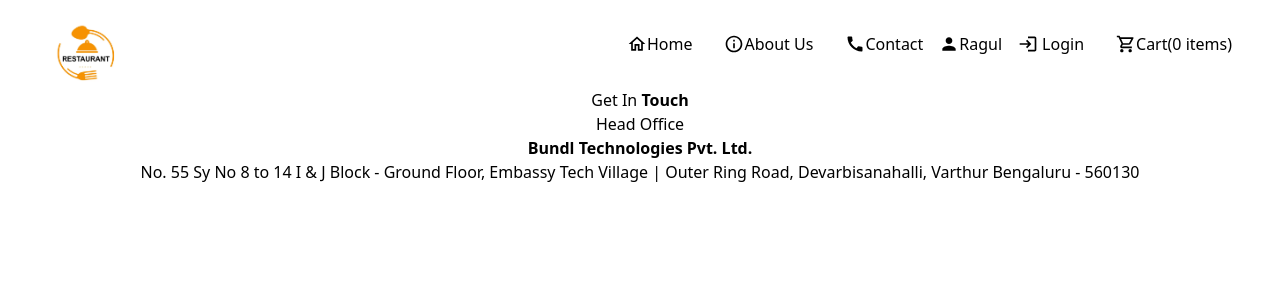
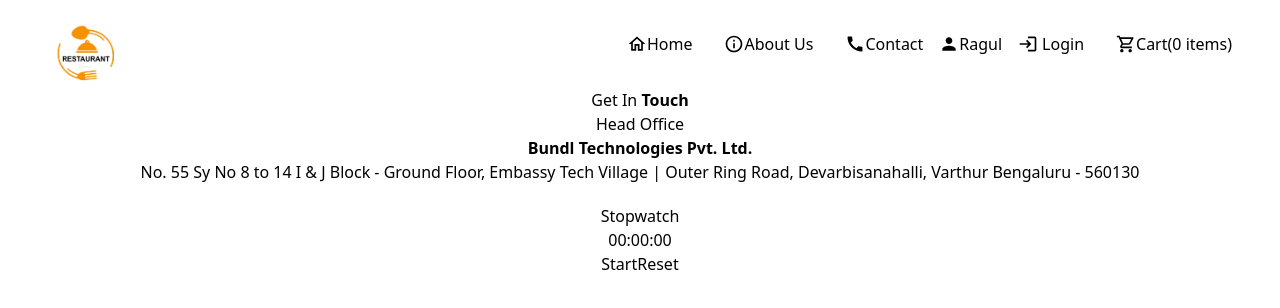
Before and after one commit to Ragulkumarv/foodOrderApp, a React app: page /contact in a window 1280 px wide. Shown: the top 308 px of the page. Built offline with nearby package versions, Linux system fonts and the light colour scheme; the HTML template or start-up script is replaced by a standard one.

Commit message:
update works

```diff
--- a/babel.config.js
+++ /dev/null
@@ -1,3 +0,0 @@
-module.exports = {
-  presets: [["@babel/preset-env", { targets: { node: "current" } }]],
-};
--- a/src/components/About.js
+++ b/src/components/About.js
@@ -1,9 +1,33 @@
-import { useContext, useState } from "react";
+import { useContext, useEffect, useState } from "react";
 import UserClass from "./UserClass";
 import UserContext from "./UserContext";
 import ToDoList from "./ToDoList";
 const About = () => {
   const { loggedInUser, email } = useContext(UserContext);
+  const [apidata, setApiData] = useState([]);
+
+  useEffect(() => {
+    getUserNames()
+      .then((resp) => {
+        setApiData(resp);
+        console.log("then resp data", resp);
+      })
+      .catch(() => {
+        console.log("catch");
+      });
+  }, []);
+
+  const getUserNames = async () => {
+    try {
+      const url = await fetch("https://jsonplaceholder.typicode.com/users");
+      const data = await url.json();
+      console.log(data, "succes data");
+      return data;
+    } catch (error) {
+      console.log("failed data");
+    }
+  };
+
   return (
     <div className="flex justify-center flex-col text-center pb-4 fixed w-full top-[88px] bg-white left-0 z-10 h-3/4">
       <div className="max-w-3xl mx-auto p-4 overflow-y-scroll h-full ">
@@ -92,6 +116,11 @@
           Contact Dev {loggedInUser} @ {email}
         </h3>
         <ToDoList />
+        <ul>
+          {apidata.map((elem, index) => (
+            <li key={elem?.id}>{elem?.name}</li>
+          ))}
+        </ul>
       </div>
     </div>
   );
--- a/src/components/CartPage.js
+++ b/src/components/CartPage.js
@@ -2,9 +2,11 @@
 import emptyCart from "../../images/emptyCart.png";
 import { clearCart } from "../utils/cartSlice";
 import ItemsInCart from "./ItemsInCart";
+import { useNavigate } from "react-router-dom";
 
 const CartPage = () => {
   const dispatch = useDispatch();
+  const history = useNavigate();
   const cartItems = useSelector((store) => store.cart.items);
   console.log(cartItems, "cartItems");
   const deliveryCharges = cartItems.reduce((acc, cur) => {
@@ -14,15 +16,25 @@
   const handleClearCart = () => {
     dispatch(clearCart());
   };
+
+  const homeBtnClick = () => {
+    history("/");
+  };
   return (
     <div className="pb-4 fixed w-full top-[88px] bg-white left-0 z-10 overflow-y-scroll h-5/6">
       <h1 className="text-center font-bold text-lg">Cart Items</h1>
       {cartItems?.length === 0 ? (
-        <div>
-          <img src={emptyCart} alt="Empty Cart" className="m-auto" />
+        <div className="flex flex-col justify-center">
+          <img src={emptyCart} alt="Empty Cart" className="m-auto w-[350px]" />
           <h1 className="text-center text-xl">
             Look like you have not added anything! Go ahead & add items to cart
           </h1>
+          <button
+            onClick={() => homeBtnClick()}
+            class="w-[130px] m-auto mt-5 bg-transparent hover:bg-orange-500 text-orange-700 font-semibold hover:text-white py-2 px-4 border border-orange-500 hover:border-transparent rounded"
+          >
+            Home
+          </button>
         </div>
       ) : (
         <>
--- a/src/components/ContactUs.js
+++ b/src/components/ContactUs.js
@@ -1,4 +1,5 @@
 import { useEffect } from "react";
+import Stopwatch from "./StopWatch";
 
 const ContactUs = () => {
   useEffect(() => {
@@ -17,6 +18,9 @@
         No. 55 Sy No 8 to 14 I & J Block - Ground Floor, Embassy Tech Village |
         Outer Ring Road, Devarbisanahalli, Varthur Bengaluru - 560130
       </p>
+      <div className="p-5">
+        <Stopwatch />
+      </div>
     </div>
   );
 };
--- /dev/null
+++ b/src/components/StopWatch.js
@@ -0,0 +1,55 @@
+import React, { useState, useRef } from "react";
+
+function Stopwatch() {
+  const [isRunning, setIsRunning] = useState(false);
+  const [time, setTime] = useState(0);
+  const intervalRef = useRef(null);
+
+  const start = () => {
+    if (!isRunning) {
+      setIsRunning(true);
+      intervalRef.current = setInterval(() => {
+        setTime((prevTime) => prevTime + 10);
+      }, 10);
+    }
+  };
+
+  const stop = () => {
+    if (isRunning) {
+      clearInterval(intervalRef.current);
+      setIsRunning(false);
+    }
+  };
+
+  const reset = () => {
+    clearInterval(intervalRef.current);
+    setIsRunning(false);
+    setTime(0);
+  };
+
+  const formatTime = (ms) => {
+    const minutes = Math.floor(ms / 60000);
+    const seconds = Math.floor((ms % 60000) / 1000);
+    const milliseconds = Math.floor((ms % 1000) / 10);
+    return `${minutes < 10 ? "0" : ""}${minutes}:${
+      seconds < 10 ? "0" : ""
+    }${seconds}:${milliseconds < 10 ? "0" : ""}${milliseconds}`;
+  };
+
+  return (
+    <div>
+      <h1>Stopwatch</h1>
+      <div className="time">{formatTime(time)}</div>
+      <div className="buttons">
+        {!isRunning ? (
+          <button onClick={() => start()}>Start</button>
+        ) : (
+          <button onClick={() => stop()}>Stop</button>
+        )}
+        <button onClick={() => reset()}>Reset</button>
+      </div>
+    </div>
+  );
+}
+
+export default Stopwatch;
--- /dev/null
+++ b/src/components/Untitled-1.js
@@ -0,0 +1,39 @@
+const [todos, setTodos] = useState([]);
+const [inputVal, setInputValue] = useState("");
+
+const handleInput = (e) => {
+  setInputValue(e.target.value);
+};
+
+const handleAdd = () => {
+  if (!inputVal.trim() !== "") {
+    setTodos([...todos, inputVal]);
+    setInputValue("");
+  }
+};
+
+const handleDelete = (index) => {
+  const newTodo = [...todos];
+  newTodo.splice(index, 1);
+  setTodos(newTodo);
+};
+
+return (
+  <div>
+    <input
+      type="text"
+      value={inputVal}
+      placeHolder=""
+      onChange={(e) => handleInput(e)}
+    ></input>
+    <button onClick={() => handleAdd()}>Add</button>
+    <ul>
+      {todos.map((item, index) => (
+        <li key={index}>
+          {item}
+          <button onClick={() => handleDelete(index)}>delete</button>
+        </li>
+      ))}
+    </ul>
+  </div>
+);
```
